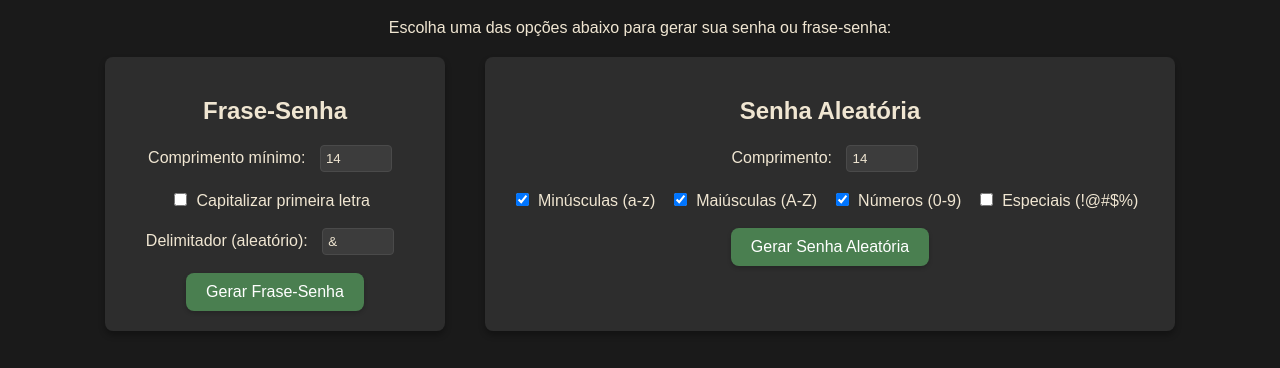
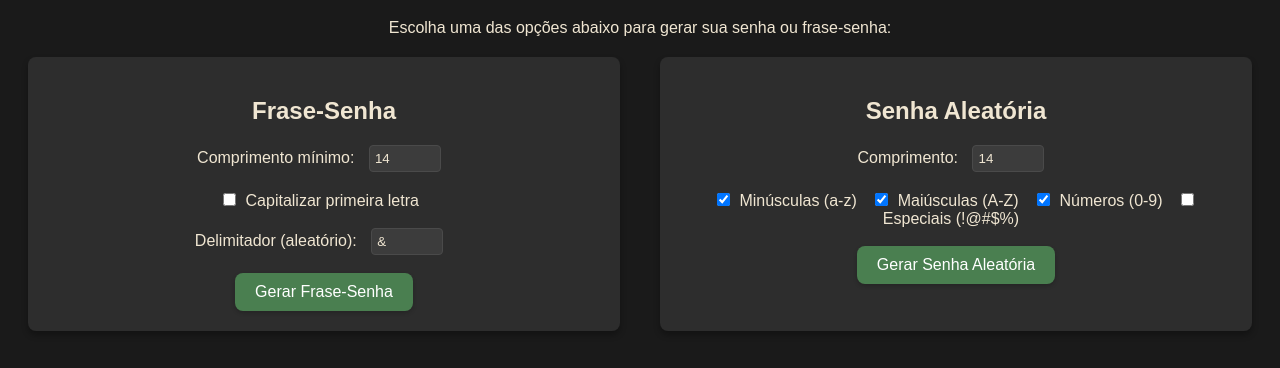
Before and after one commit to bashrootshell/passwd_generator, a plain HTML site: page index.html in a window 1280 px wide. Shown: the part 148-516 px from the top of the page. Drawn offline with Linux system fonts and the light colour scheme.

Commit message:
changed index.html

```diff
--- a/index.html
+++ b/index.html
@@ -29,10 +29,10 @@
             box-shadow: 0 4px 6px rgba(0, 0, 0, 0.3);
         }
         .frase-senha {
-            width: 300px;
+            width: 680px;
         }
         .senha-aleatoria {
-            width: 650px;
+            width: 680px;
         }
         label {
             margin-right: 10px;
```
